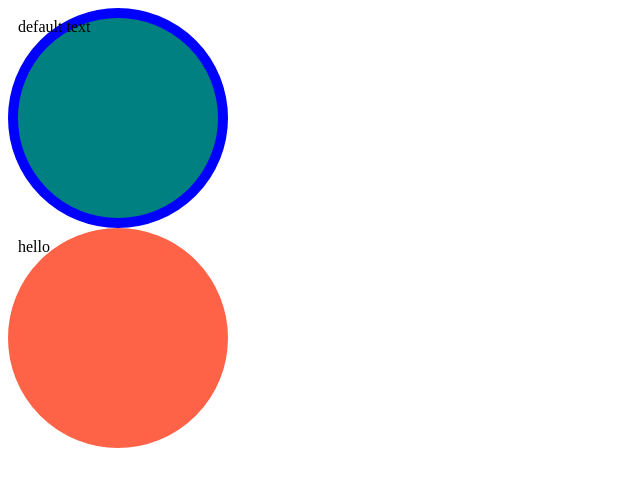
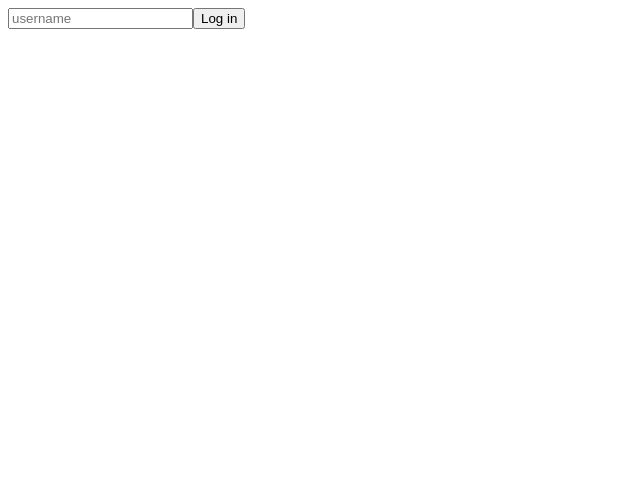
Before and after one commit to HiImConan/Toyproject-Trello-clone, a React (Create React App) app: page / in a window 1280 px wide. Shown: the top 486 px of the page, without its empty margins (0-640 px from the left). Built offline with nearby package versions, Linux system fonts and the light colour scheme.

Commit message:
typescript: formevent

```diff
--- a/src/App.tsx
+++ b/src/App.tsx
@@ -1,11 +1,28 @@
-import React from "react";
-import Circle from "./Circle";
+import React, { useState } from "react";
 
 function App() {
+  const [value, setValue] = useState("");
+  const onChange = (event: React.FormEvent<HTMLInputElement>) => {
+    const {
+      currentTarget: { value },
+    } = event;
+    setValue(value);
+  };
+  const onSubmit = (event: React.FormEvent<HTMLFormElement>) => {
+    event.preventDefault();
+    console.log("hello", value);
+  };
   return (
     <div>
-      <Circle bgColor="teal" borderColor="blue" />
-      <Circle bgColor="tomato" text="hello" />
+      <form onSubmit={onSubmit}>
+        <input
+          value={value}
+          type="text"
+          onChange={onChange}
+          placeholder="username"
+        />
+        <button>Log in</button>
+      </form>
     </div>
   );
 }
--- a/src/Circle.tsx
+++ /dev/null
@@ -1,31 +0,0 @@
-import React from "react";
-import styled from "styled-components";
-
-interface ContainerProps {
-  bgColor: string;
-  borderColor: string;
-}
-
-const Container = styled.div<ContainerProps>`
-  width: 200px;
-  height: 200px;
-  background-color: ${(props) => props.bgColor};
-  border-radius: 50%;
-  border: 10px solid ${(props) => props.borderColor};
-`;
-
-interface CircleProps {
-  bgColor: string;
-  borderColor?: string;
-  text?: string;
-}
-
-function Circle({ bgColor, borderColor, text = "default text" }: CircleProps) {
-  return (
-    <Container bgColor={bgColor} borderColor={borderColor ?? bgColor}>
-      {text}
-    </Container>
-  );
-}
-
-export default Circle;
```
